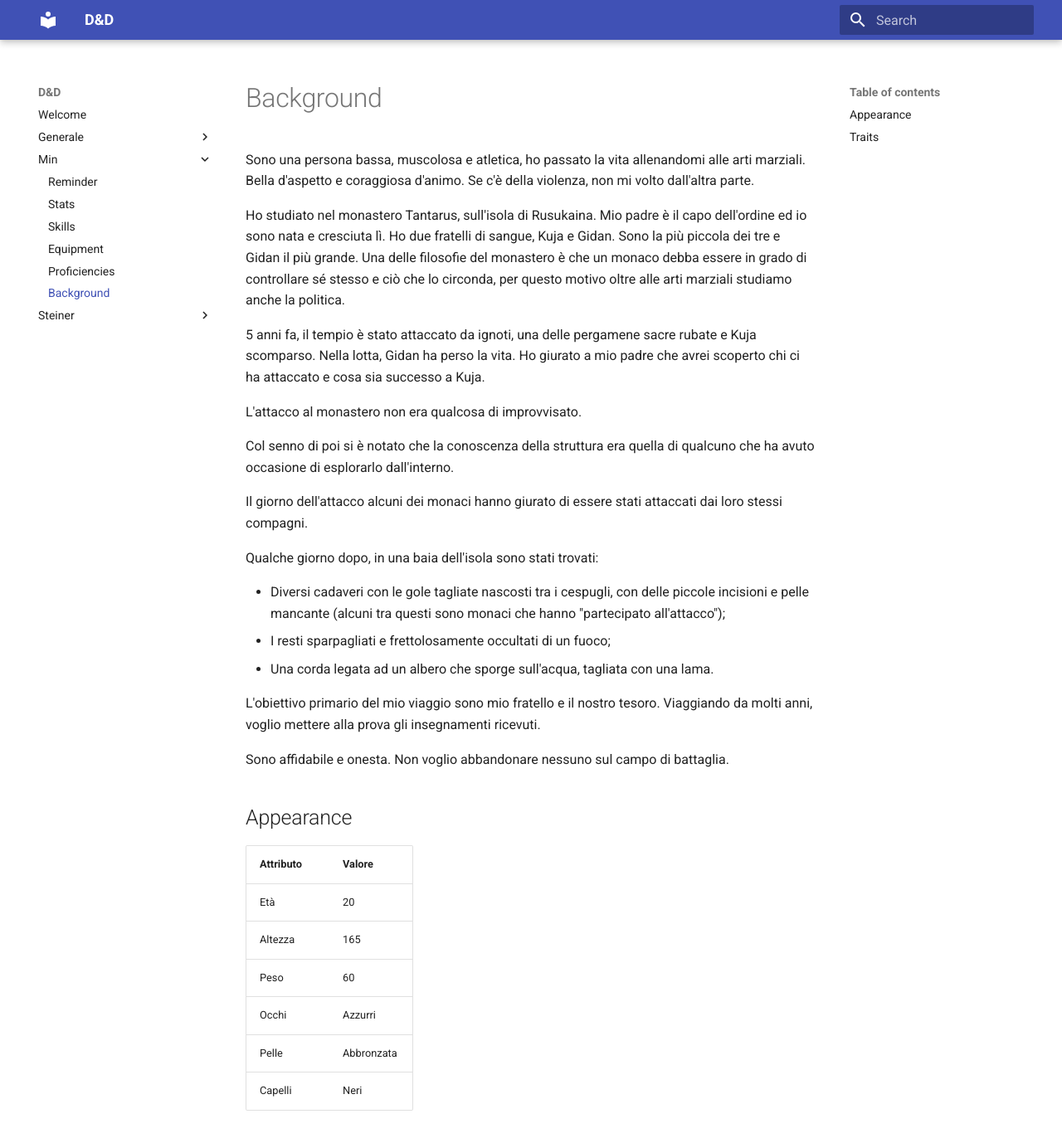
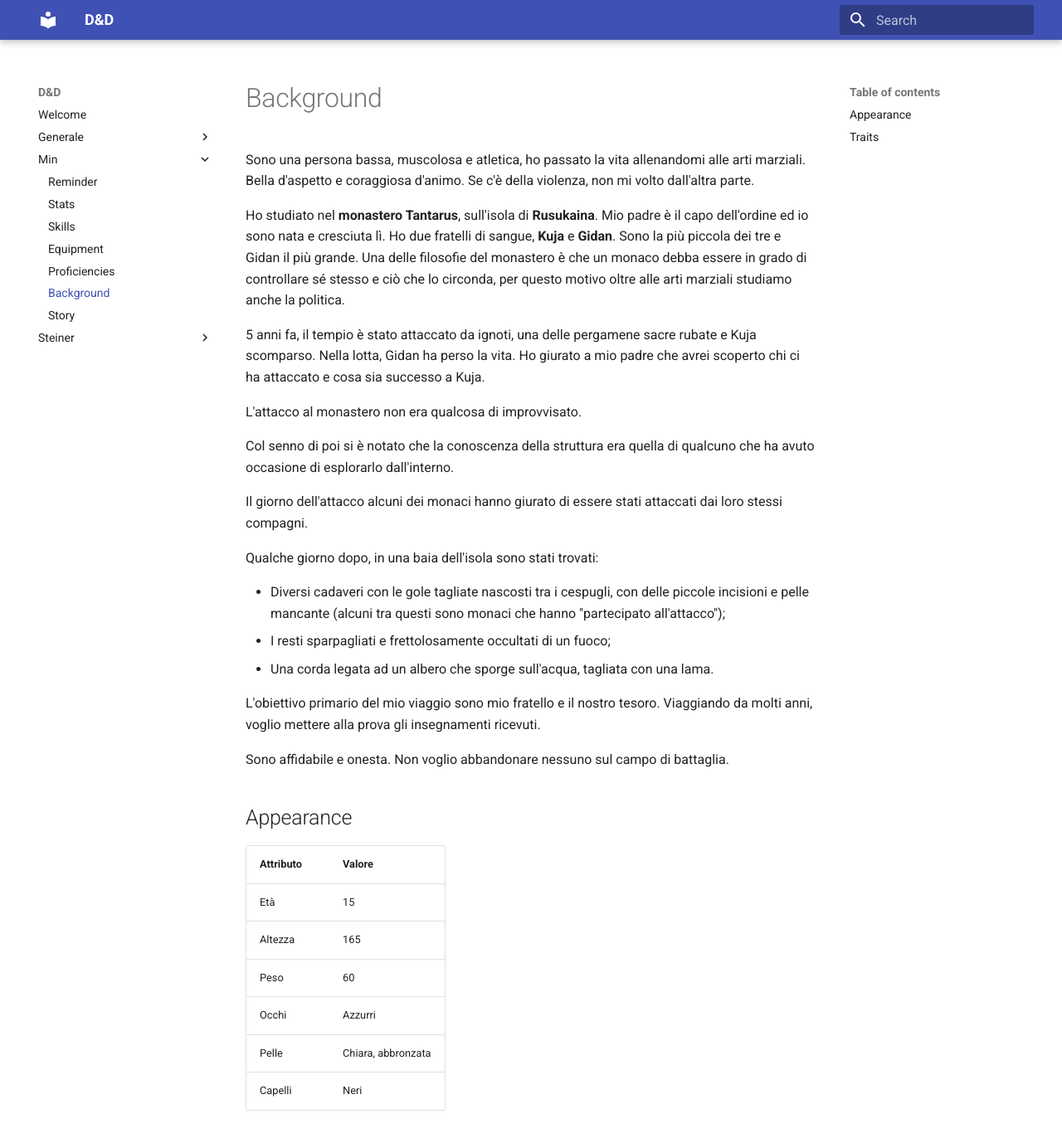
Before and after one commit to vitalegi/dungeons-and-dragons-docs, an MkDocs documentation site: the page built from docs/Min/05.background.md, in a window 1280 px wide and 1400 px high. Shown: the top 1378 px of the window at 83% size. Built offline with MkDocs 1.6.1 and Material for MkDocs 9.7.7, drawn with Linux system fonts in a browser that asks for light colours.

Commit message:
update session

```diff
--- a/docs/Min/05.background.md
+++ b/docs/Min/05.background.md
@@ -6,8 +6,8 @@ Bella d'aspetto e coraggiosa d'animo.
 Se c'è della violenza, non mi volto dall'altra parte.
 
 
-Ho studiato nel monastero Tantarus, sull'isola di Rusukaina.
-Mio padre è il capo dell'ordine ed io sono nata e cresciuta lì. Ho due fratelli di sangue, Kuja e Gidan.
+Ho studiato nel __monastero Tantarus__, sull'isola di __Rusukaina__.
+Mio padre è il capo dell'ordine ed io sono nata e cresciuta lì. Ho due fratelli di sangue, __Kuja__ e __Gidan__.
 Sono la più piccola dei tre e Gidan il più grande.
 Una delle filosofie del monastero è che un monaco debba essere in grado di controllare sé stesso e ciò che lo circonda,
 per questo motivo oltre alle arti marziali studiamo anche la politica.
@@ -36,11 +36,11 @@ Sono affidabile e onesta. Non voglio abbandonare nessuno sul campo di battaglia.
 
 | Attributo  | Valore        |
 | ---------- | ------------- |
-| Età        | 20            |
+| Età        | 15            |
 | Altezza    | 165           |
 | Peso       | 60            |
 | Occhi      | Azzurri       |
-| Pelle      | Abbronzata    |
+| Pelle      | Chiara, abbronzata |
 | Capelli    | Neri          |
 
 ## Traits
```
Also changed, not shown: docs/Min/00.reminders.md (+5 -0 lines), docs/Min/03.equip.md (+5 -1 lines), docs/Min/06.story.md (added, +18 -0 lines).
